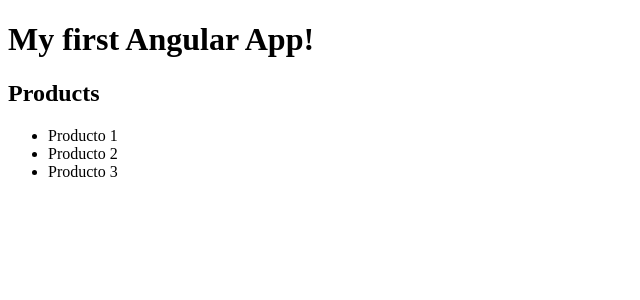
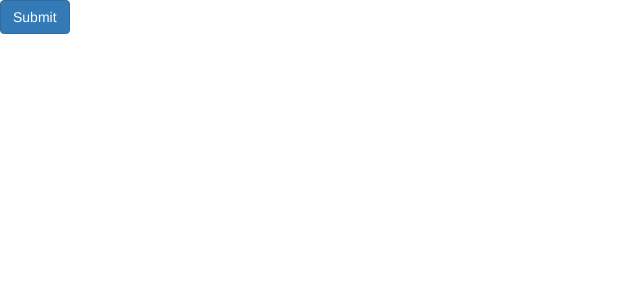
Before and after one commit to adriloma/beginning-angular, an Angular app: page / in a window 1280 px wide. Shown: the top 300 px of the page, without its empty margins (0-640 px from the left). Built offline with nearby package versions, Linux system fonts and the light colour scheme.

Commit message:
avanzando hasta pagina 31

```diff
--- a/src/app/app.component.ts
+++ b/src/app/app.component.ts
@@ -1,11 +1,18 @@
 import { Component } from '@angular/core';
-import { ProductsService } from './products.service';
+
 @Component({
   selector: 'app-root',
-  template: `<h1>{{title}}</h1>
-            <products></products>`,
-   providers: [ProductsService]
+  template: `<button
+                class="btn btn-primary"
+                [class.disabled]="isDisabled"
+                (click)='testClick($event)'>
+                    Submit
+                </button>`
 })
 export class AppComponent {
-  title:string = 'My first Angular App!';
+    isDisabled: boolean = false;
+
+    testClick($event: MouseEvent) {
+        console.log('Clicked', $event);
+    }
 }
--- a/src/app/app.module.ts
+++ b/src/app/app.module.ts
@@ -3,6 +3,8 @@ import { NgModule } from '@angular/core';
 
 import { AppComponent } from './app.component';
 import { ProductsComponent } from './products.component';
+import { ProductsService } from './products.service';
+
 @NgModule({
   declarations: [
     AppComponent,
@@ -11,7 +13,7 @@ import { ProductsComponent } from './products.component';
   imports: [
     BrowserModule
   ],
-  providers: [],
+  providers: [ProductsService],
   bootstrap: [AppComponent]
 })
 export class AppModule { }
--- a/src/index.html
+++ b/src/index.html
@@ -4,9 +4,9 @@
   <meta charset="utf-8">
   <title>BeginningAngular</title>
   <base href="/">
-
   <meta name="viewport" content="width=device-width, initial-scale=1">
   <link rel="icon" type="image/x-icon" href="favicon.ico">
+  <link rel="stylesheet" href="https://maxcdn.bootstrapcdn.com/bootstrap/3.3.7/css/bootstrap.min.css">
 </head>
 <body>
   <app-root></app-root>
```
